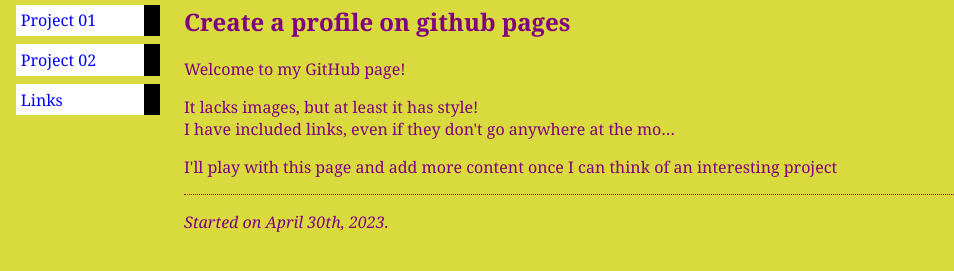
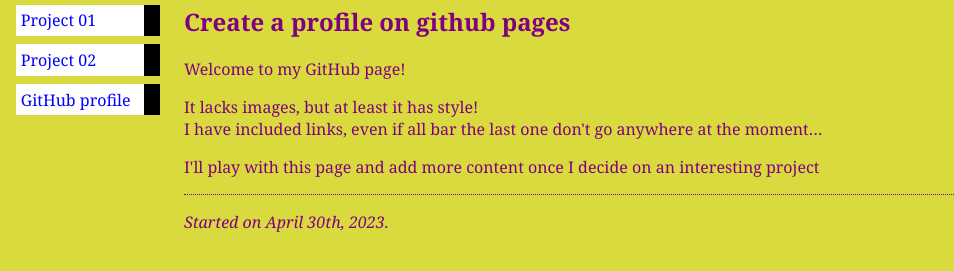
Before and after one commit to MikeyJ-Eng/MikeyJ-Eng.github.io, a plain HTML site: page Test.html in a window 1280 px wide. Shown: the part 75-346 px from the top of the page, without its empty margins (0-954 px from the left). Drawn offline with Linux system fonts and the light colour scheme.

Commit message:
Add link to GitHub profile

```diff
--- a/Test.html
+++ b/Test.html
@@ -13,7 +13,7 @@
         <li><a href="index.html">Home page</a>
         <li><a href="project01.html">Project 01</a>
         <li><a href="project02.html">Project 02</a>
-        <li><a href="links.html">Links</a>
+        <li><a href="https://github.com/MikeyJ-Eng">GitHub profile</a>
     </ul>
 
     <!-- Main content -->
@@ -23,11 +23,10 @@
     <p>Welcome to my GitHub page!
 
     <p>It lacks images, but at least it has style!
-        <br>I have included links, even if they don't go
-        anywhere at the mo&hellip;
+        <br>I have included links, even if all bar the last one don't go
+        anywhere at the moment&hellip;
 
-    <p>I'll play with this page and add more content once I can
-        think of an interesting project
+    <p>I'll play with this page and add more content once I decide on an interesting project
 
         <!-- Sign and date the page, it's only polite! -->
     <address>Started on April 30th, 2023.</address>
```
